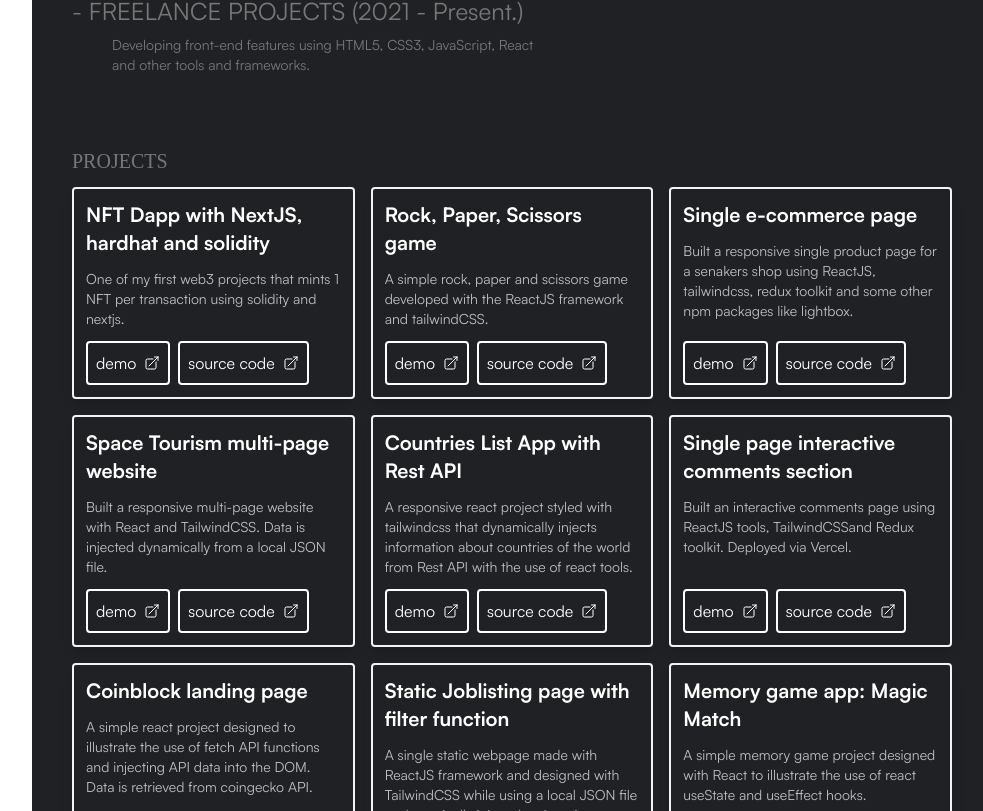
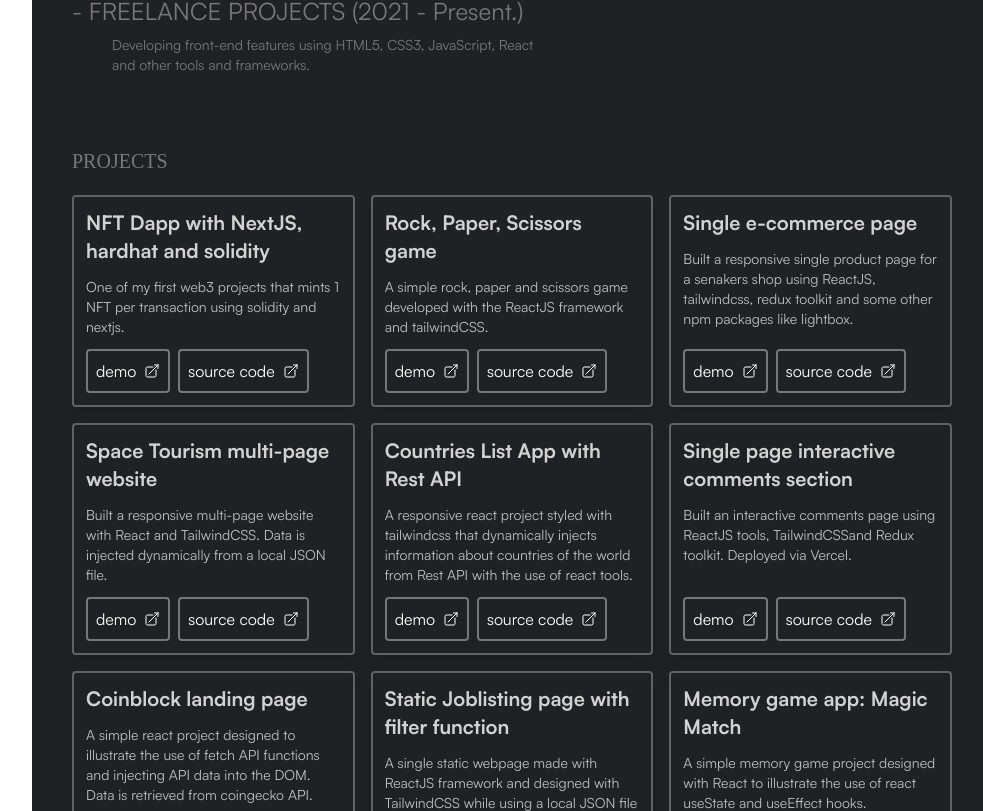
Before and after one commit to bohemiancode-x/portfoliov2-single-page, a React (Create React App) app: page / in a window 1280 px wide. Shown: the part 2449-3260 px from the top of the page, without its empty margins (288-1271 px from the left). Built offline with nearby package versions, Linux system fonts and the light colour scheme; what tailwindcss-aria-attributes would draw is missing.

Commit message:
[FIX] minor fixes

```diff
--- a/src/components/Marquee.js
+++ b/src/components/Marquee.js
@@ -24,8 +24,6 @@ const Marquee = () => {
       //marqueeTween.pause();
     };
   }, []);
-
-  console.log(screenWidth)
 
   useEffect(() => {
     marqueeInitialSet();
--- a/src/pages/Work.js
+++ b/src/pages/Work.js
@@ -44,15 +44,15 @@ export default function Work() {
         </div>
 
         <div className='mt-10 lg:px-10'>
-          <h2 className='text-[#777] text-xl py-3'>PROJECTS</h2>
+          <h2 className='text-[#777] px-5 pb-5 lg:px-0  text-xl py-3'>PROJECTS</h2>
           <ul className='grid px-5 pb-5 lg:px-0 md:grid-cols-2 lg:grid-cols-3 gap-4'>
             {projectsData.map((project) => (
-              <li className='flex flex-col rounded bg-grey border-2 p-3 border-grey shadow-lg dark:bg-[#202124]' key={project.id}>
-                  <h3 className='font-body font-bold text-xl'>{project.title}</h3>
+              <li className='flex flex-col rounded bg-grey border-2 p-3 border-grey/30 shadow-lg dark:bg-[#202124]' key={project.id}>
+                  <h3 className='font-body text-[#fff]/80 font-bold text-xl'>{project.title}</h3>
                   <p className='my-3 text-sm font-body opacity-70'>{project.info}</p>
                   <div className='flex mt-auto gap-2'>
                     <a className='' href={project.link} target="_blank" rel="noopener noreferrer">
-                      <button className=' font-body flex items-center justify-center gap-2 rounded border-2 border-white p-2 hover:text-white hover:bg-black dark:hover:text-black dark:hover:bg-white'>
+                      <button className=' font-body flex items-center justify-center gap-2 rounded border-2 border-[#777] p-2 hover:text-white hover:bg-black dark:hover:text-black dark:hover:bg-white'>
                         demo
                         <svg xmlns="http://www.w3.org/2000/svg" fill="none" viewBox="0 0 24 24" strokeWidth="1.5" stroke="currentColor" className="w-4 h-4">
                           <path strokeLinecap="round" strokeLinejoin="round" d="M13.5 6H5.25A2.25 2.25 0 003 8.25v10.5A2.25 2.25 0 005.25 21h10.5A2.25 2.25 0 0018 18.75V10.5m-10.5 6L21 3m0 0h-5.25M21 3v5.25" />
@@ -60,7 +60,7 @@ export default function Work() {
                       </button>
                     </a>
                     <a className='' href={project.git} target="_blank" rel="noopener noreferrer">
-                      <button className='font-body flex items-center justify-center gap-2 rounded border-2 border-white p-2 hover:text-white hover:bg-black dark:hover:text-black dark:hover:bg-white'>
+                      <button className='font-body flex items-center justify-center gap-2 rounded border-2 border-[#777] p-2 hover:text-white hover:bg-black dark:hover:text-black dark:hover:bg-white'>
                         source code
                         <svg xmlns="http://www.w3.org/2000/svg" fill="none" viewBox="0 0 24 24" strokeWidth="1.5" stroke="currentColor" className="w-4 h-4">
                           <path strokeLinecap="round" strokeLinejoin="round" d="M13.5 6H5.25A2.25 2.25 0 003 8.25v10.5A2.25 2.25 0 005.25 21h10.5A2.25 2.25 0 0018 18.75V10.5m-10.5 6L21 3m0 0h-5.25M21 3v5.25" />
```
